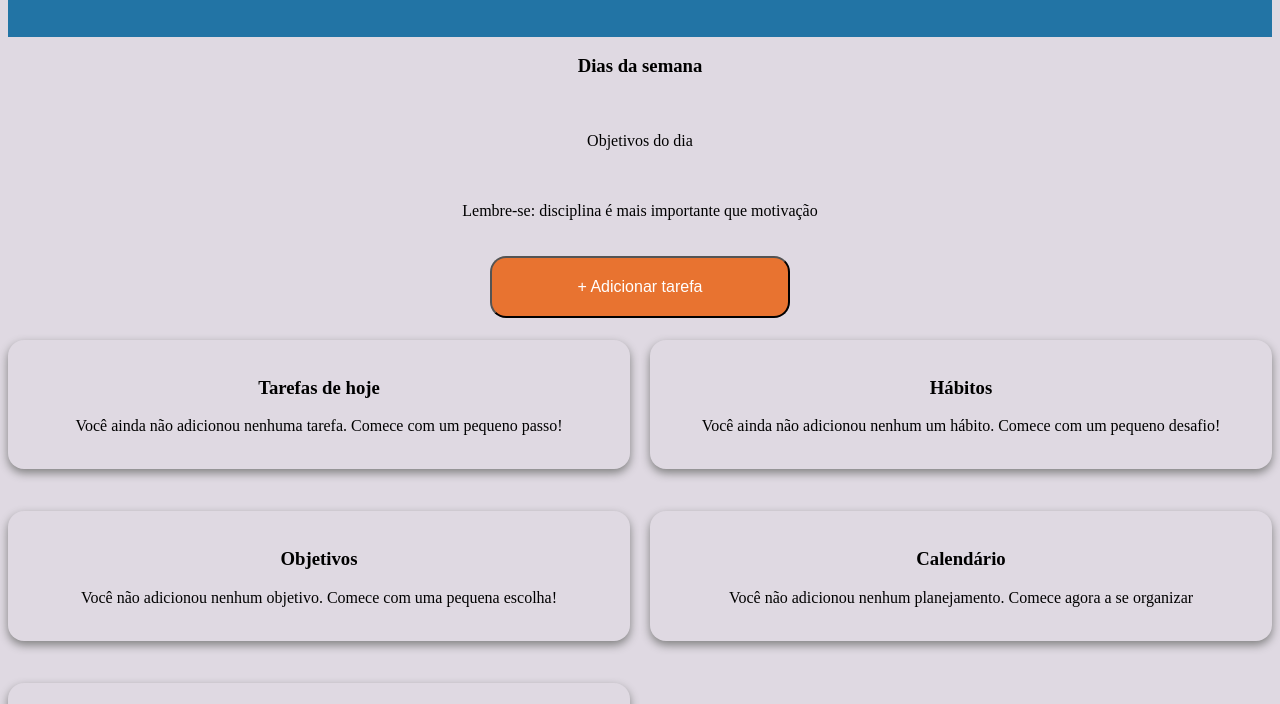
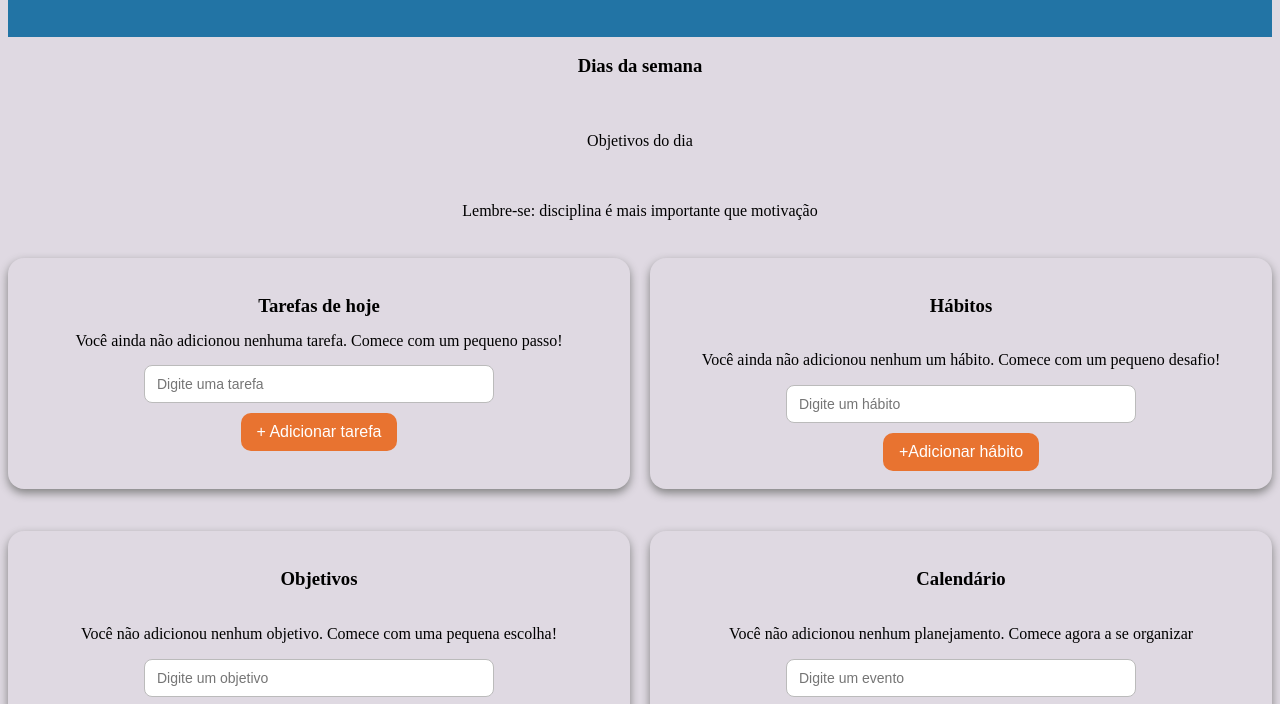
Before and after one commit to giovanamoraesdev/ProjetoStartup, a plain HTML site: page index.html in a window 1280 px wide. Shown: the part 96-800 px from the top of the page. Drawn offline with Linux system fonts and the light colour scheme.

Commit message:
feat: adiciona entradas e itens dinamicos aos cards

```diff
--- a/index.html
+++ b/index.html
@@ -24,36 +24,75 @@
         <p>
             Lembre-se: disciplina é mais importante que motivação
         </p>
-        <button class="primary-button">
-            + Adicionar tarefa
-        </button>
 
        </section>
+    <section class="cards-container">
 
+     <section class="card task-card">
+    <h3>Tarefas de hoje</h3>
 
-     <section class="cards-container" >
-        <section class="card task-card">
-            <h3> Tarefas de hoje</h3>
-            <p> Você ainda não adicionou nenhuma tarefa. Comece com um pequeno passo!
-            </p>
+    <p class="task-message">
+        Você ainda não adicionou nenhuma tarefa. Comece com um pequeno passo!
+    </p>
+
+    <input
+        class="task-input"
+        id="task-input"
+        type="text"
+        placeholder="Digite uma tarefa"
+    >
+
+    <button class="card-button" type="button">
+        + Adicionar tarefa
+    </button>
         </section>
+
         <section class="card habit-card">
             <h3>Hábitos</h3>
             <p>Você ainda não adicionou nenhum um hábito. Comece com um pequeno desafio!</p>
+        <input
+          class="card-input"
+          type="text"
+          placeholder="Digite um hábito"
+    >
+            <button class="card-button" type="button">+Adicionar hábito</button>
         </section>
+
         <section class="card goal-card">
             <h3>Objetivos</h3>
             <p>Você não adicionou nenhum objetivo. Comece com uma pequena escolha!</p>
+        <input
+          class="card-input"
+          type="text"
+          placeholder="Digite um objetivo"
+    >
+
+            <button class="card-button" type="button">+Adicionar objetivo</button>
         </section>
+
         <section class="card calendar-card">
             <h3>Calendário</h3>
             <p> Você não adicionou nenhum planejamento. Comece agora a se organizar  </p>
+        <input
+          class="card-input"
+          type="text"
+          placeholder="Digite um evento"
+    >
+            <button class="card-button" type="button">+Adicionar evento</button>
         </section>
+
         <section class="card note-card">
             <h3>Nota</h3>
             <p>Você não adiciounou nenhuma nota. Anota agora para não se esqucer</p>
+        <input
+          class="card-input"
+          type="text"
+          placeholder="Digite uma nota"
+    >
+            <button class="card-button" type="button">+Nova nota</button>
         </section>
-     </section>
+    </section>
+
 
 
     </main>
--- a/script.js
+++ b/script.js
@@ -1,25 +1,29 @@
-const addTaskButton = document.querySelector(".primary-button")
-const taskCard = document.querySelector(".task-card");
+const cards = document.querySelectorAll(".card");
 
-addTaskButton.addEventListener("click", addTask)
+for (let i = 0; i < cards.length; i++) {
 
-function addTask() {
-    const task = prompt("Digite uma nova tarefa:")
+    const button = cards[i].querySelector(".card-button");
+    const input = cards[i].querySelector("input");
 
-    if(task !== null && task.trim() !== "") {
-      const newTask = document.createElement("p");
+    button.addEventListener("click", function () {
+        addItem(input, cards[i]);
+    });
+}
 
-    newTask.classList.add("task-item");
 
-    newTask.textContent = task;
+function addItem(input, card) {
 
-    taskCard.appendChild(newTask);
+    const item = input.value;
 
+    if (item.trim() !== "") {
+
+        const newItem = document.createElement("p");
+
+        newItem.classList.add("task-item");
+        newItem.textContent = item;
+
+        card.appendChild(newItem);
+
+        input.value = "";
     }
 }
-
-const button = document.querySelector(".primary-button");
-
-button.addEventListener("click", function(){
-  console.log("Botão clicado!")
-});
--- a/style.css
+++ b/style.css
@@ -42,29 +42,23 @@ main{
 
 }
 
-
 /* ===== Buttons ===== */
 
-.primary-button{
-    text-align: center;
+.card-button {
     color: white;
     background-color: rgb(232, 115, 48);
-    margin: auto;
     font-size: medium;
-    width: 100%;
-    max-width: 300px;
-    height: auto;
-    border-radius: 16px;
-    padding: 20px;
+    border: none;
+    border-radius: 10px;
+    padding: 10px 16px;
+    cursor: pointer;
     transition: 0.3s;
 }
 
-.primary-button:hover{
+.card-button:hover {
     background-color: rgb(86, 36, 1);
-    cursor: pointer;
     box-shadow: 0px 4px 10px gray;
 }
-
 
 /* ===== Cards ===== */
 
@@ -76,21 +70,78 @@ main{
 
 }
 .card{
+  display: flex;
+  flex-direction: column;
+  align-items: center;
+
   border-radius: 16px;
   box-shadow: 0px 4px 10px gray;
   padding: 18px;
   margin-top: 22px;
 }
+.card-input {
+    width: 80%;
+    max-width: 350px;
+    padding: 10px 12px;
+    margin-bottom: 10px;
+    border: 1px solid #bbb;
+    border-radius: 8px;
+    box-sizing: border-box;
+    font-size: 14px;
+}
+
+.card-input:focus {
+    outline: none;
+    border-color: rgb(232, 115, 48);
+}
+
+/* ===== Task Card ===== */
 
 .task-item{
     background-color: #dfd9e2;
     margin: 3px 0;
     padding: 5px 10px;
     border-radius: 10px;
+
+    background-color: #dfd9e2;
+    margin: 6px 0;
+    padding: 10px 14px;
+
+    border: 1px solid #c5bec9;
+    border-radius: 10px;
+
+    text-align: left;
 }
 
-.task-card{
+.task-card {
+    display: flex;
+    flex-direction: column;
+    align-items: center;
+}
 
+.task-card h3 {
+    margin-bottom: 10px;
+}
+
+.task-message {
+    margin: 5px 0 15px;
+    text-align: center;
+}
+
+.task-input {
+    width: 80%;
+    max-width: 350px;
+    padding: 10px 12px;
+    margin-bottom: 10px;
+    border: 1px solid #bbb;
+    border-radius: 8px;
+    box-sizing: border-box;
+    font-size: 14px;
+}
+
+.task-input:focus {
+    outline: none;
+    border-color: rgb(232, 115, 48);
 }
 
 .habit-card{
```
